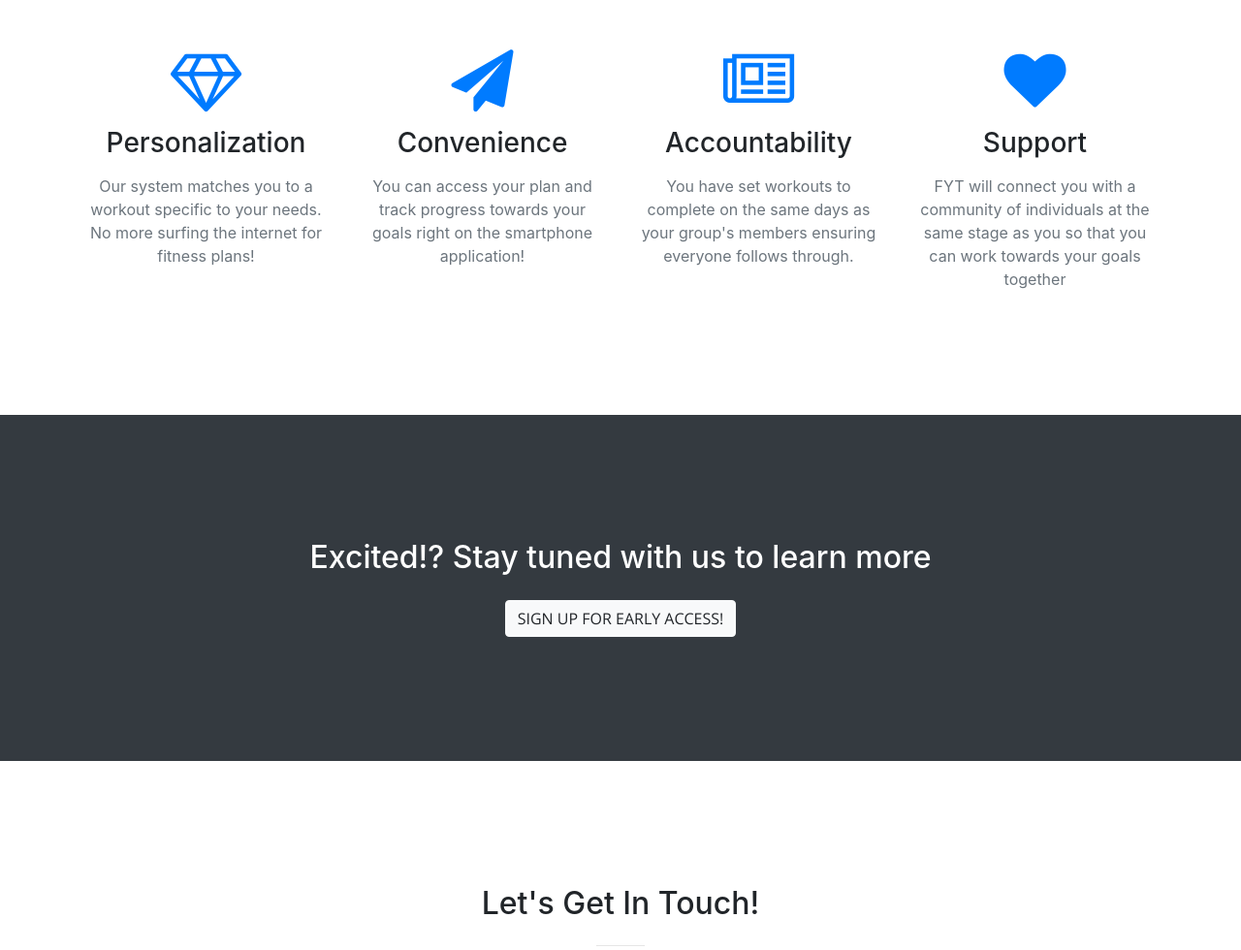
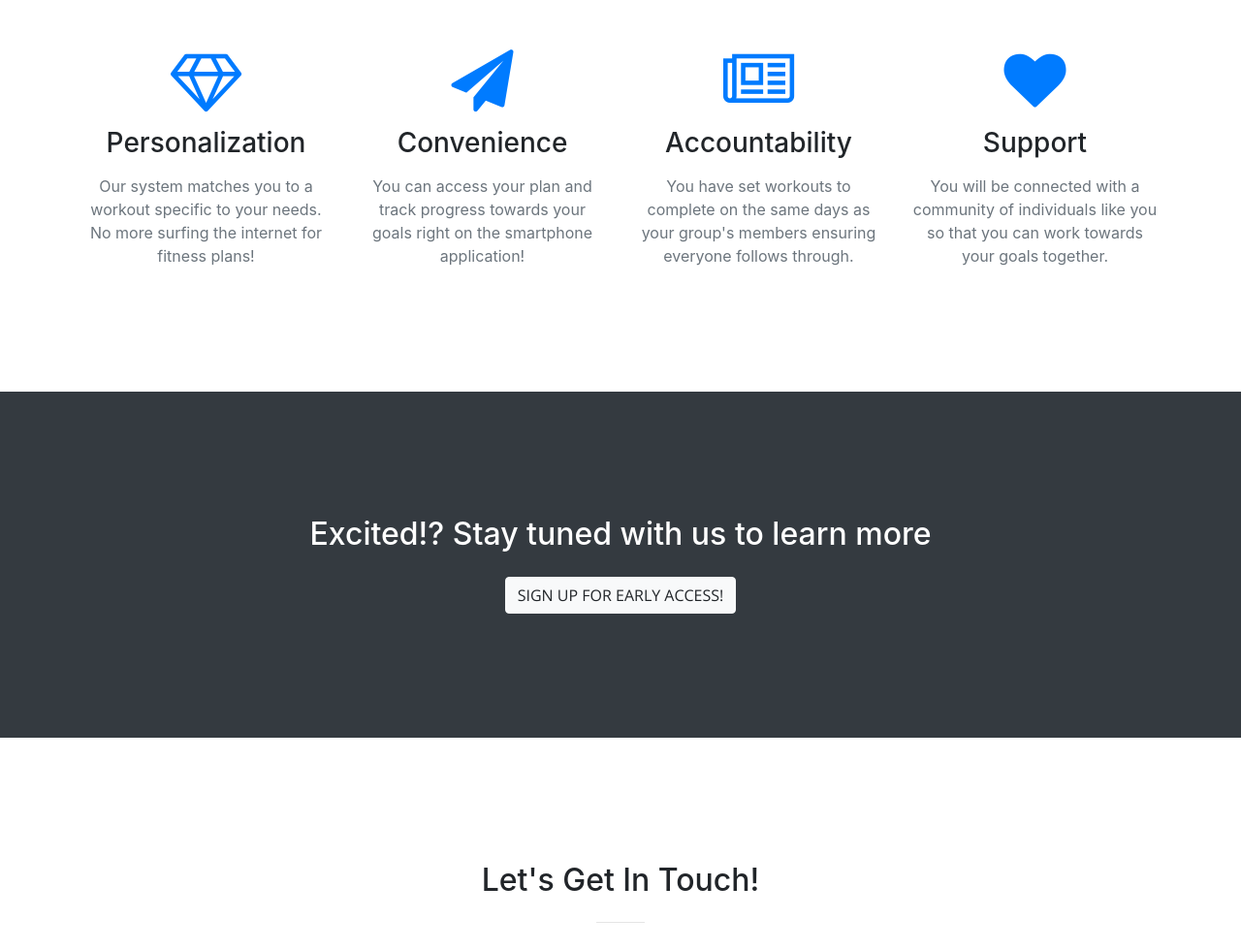
Before and after one commit to ndkcha/fyt, a website with bundled scripts: page index.html in a window 1280 px wide. Shown: the part 1466-2446 px from the top of the page at 97% size. Built offline with nearby package versions, Linux system fonts and the light colour scheme.

Commit message:
Update index.html

```diff
--- a/index.html
+++ b/index.html
@@ -139,7 +139,7 @@
                 <div class="service-box mt-5 mx-auto">
                     <i class="fa fa-4x fa-heart text-primary mb-3 sr-icons"></i>
                     <h3 class="mb-3">Support</h3>
-                    <p class="text-muted mb-0">FYT will connect you with a community of individuals at the same stage as you so that you can work towards your goals together </p>
+                    <p class="text-muted mb-0">You will be connected with a community of individuals like you so that you can work towards your goals together. </p>
                 </div>
             </div>
         </div>
```
